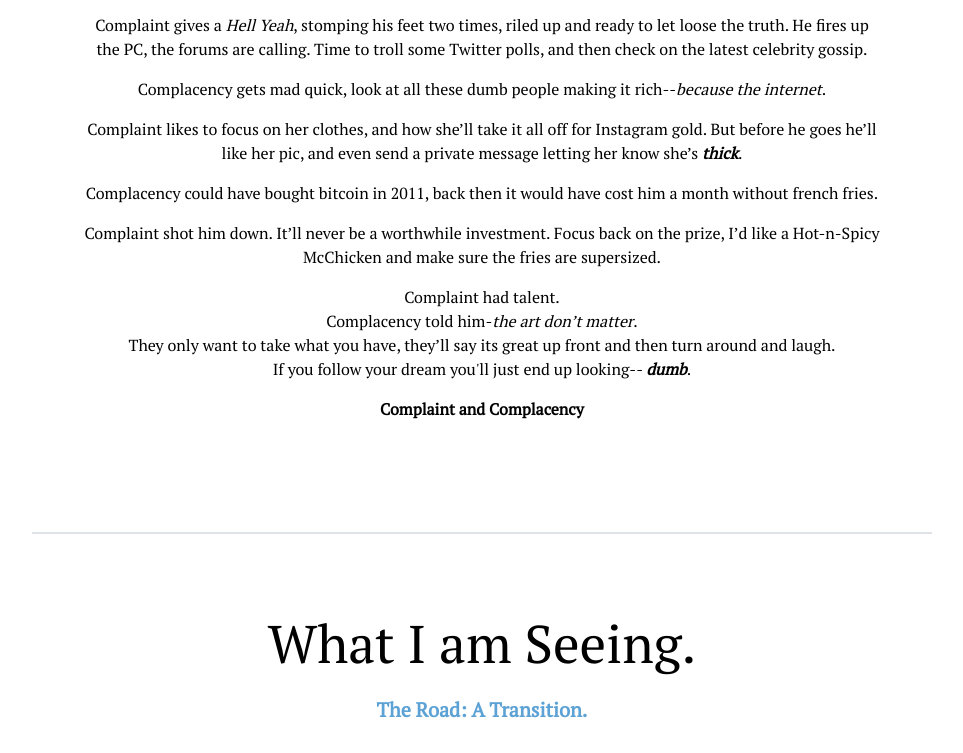
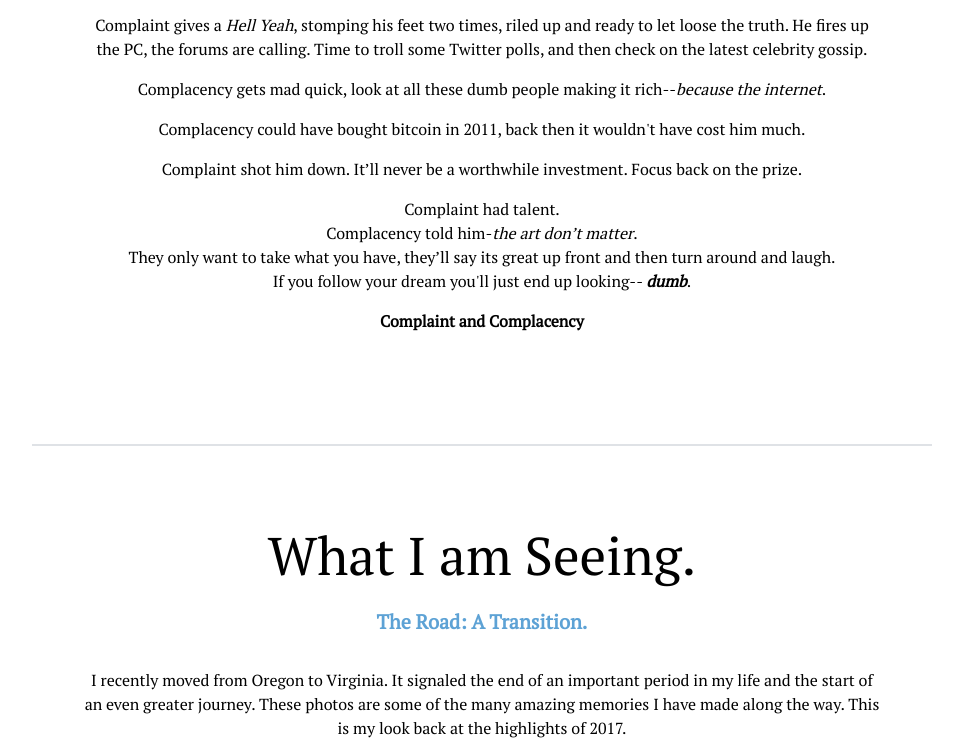
Before and after one commit to jwalsh370/jwalsh370-github.io, a website: page index.html in a window 1280 px wide. Shown: the part 1417-2170 px from the top of the page, without its empty margins (158-1121 px from the left). Drawn offline with nearby package versions, Linux system fonts and the light colour scheme; no server answers.

Commit message:
fix typos

```diff
--- a/index.html
+++ b/index.html
@@ -50,9 +50,9 @@
         <p>Complacency nods along. <em>Amen</em> and then <em>Amen</em> again. This country just isn’t the same. He remembers when working all day afforded an eventual reward. If he was in charge, free speech wouldn’t change. Seems like you get in trouble for just saying what you think.<strong> These days</strong>. Thats why he doesn’t speak out when he sees injustice, <em>not worth the trouble</em>. That’s why he didn’t vote, <em>just look at the corruption in the government</em>. </p>
         <p>Complaint gives a <em>Hell Yeah</em>, stomping his feet two times, riled up and ready to let loose the truth. He fires up the PC, the forums are calling. Time to troll some Twitter polls, and then check on the latest celebrity gossip.</p>
         <p>Complacency gets mad quick, look at all these dumb people making it rich--<em>because the internet</em>. </p>
-        <p>Complaint likes to focus on her clothes, and how she’ll take it all off for Instagram gold. But before he goes he’ll like her pic, and even send a private message letting her know she’s <strong><em>thick</em></strong>.</p>
-        <p>Complacency could have bought bitcoin in 2011, back then it would have cost him a month without french fries.</p>
-        <p>Complaint shot him down. It’ll never be a worthwhile investment. Focus back on the prize, I’d like a  Hot-n-Spicy McChicken and make sure the fries are supersized.</p>
+        <!-- <p>Complaint likes to focus on her clothes, and how she’ll take it all off for Instagram gold. But before he goes he’ll like her pic, and even send a private message letting her know she’s <strong><em>thick</em></strong>.</p> -->
+        <p>Complacency could have bought bitcoin in 2011, back then it wouldn't have cost him much.</p>
+        <p>Complaint shot him down. It’ll never be a worthwhile investment. Focus back on the prize.</p>
         <p>Complaint had talent.<br>Complacency told him-<em>the art don’t matter</em>.<br> They only want to take what you have, they’ll say its great up front and then turn around and laugh.<br> If you follow your dream you'll just end up looking-- <strong><em>dumb</em></strong>.</p>
 
         <p><strong>Complaint and Complacency </strong></p>
```
